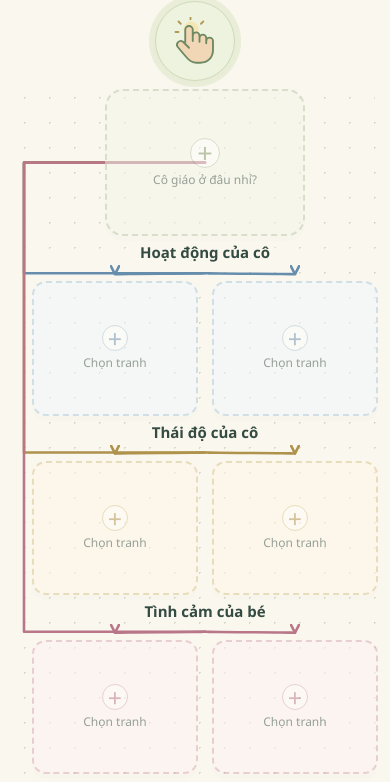
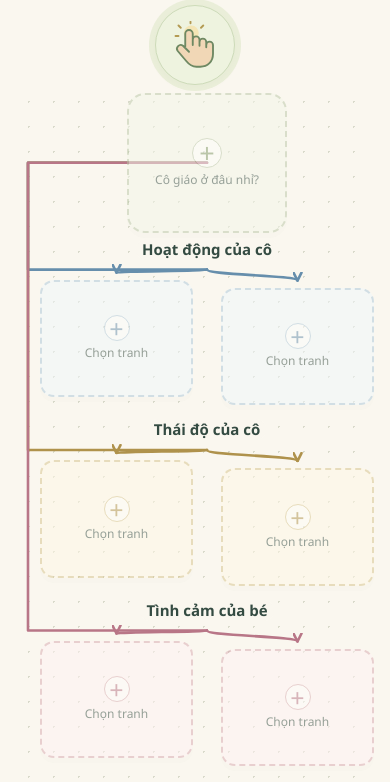
Before and after one commit to doanvanhiep/preschool-mindmap-game, a plain HTML site: page index.html in a window 390 px wide. Shown: the part 62-844 px from the top of the page. Drawn offline with Linux system fonts and the light colour scheme.

Commit message:
Revert "Enlarge mind map images while keeping all slots in one viewport"
This reverts commit 74c8baf3f08ee070fac0b432916807224fa8d2ba.

```diff
--- a/css/style.css
+++ b/css/style.css
@@ -14,14 +14,14 @@ img { max-width: 100%; display: block; }
 h1, h2, p { margin: 0; }
 body:has(dialog[open]) { overflow: hidden; }
 [hidden] { display: none !important; }
-.site-header { width: 100%; max-width: 1800px; margin: 0 auto; padding: 10px 24px; display: flex; flex-shrink: 0; align-items: center; justify-content: space-between; border-bottom: 1px solid #e6e6db; }
+.site-header { width: 100%; max-width: 1360px; margin: 0 auto; padding: 10px 32px; display: flex; flex-shrink: 0; align-items: center; justify-content: space-between; border-bottom: 1px solid #e6e6db; }
 .brand { display: flex; gap: 10px; align-items: center; text-decoration: none; font-size: 23px; font-weight: 750; letter-spacing: -1px; }
 .brand img { transform: rotate(-12deg); }
 .reset-button { display: flex; align-items: center; gap: 8px; background: #fffdf8; border: 1px solid #dedfd3; border-radius: 28px; padding: 8px 17px; font-size: 14px; min-height: 44px; }
 .reset-button > span:first-child { font-size: 28px; color: #aa797e; line-height: 1; }
 .reset-button:hover:not(:disabled) { background: #f5e5e6; }
 .reset-button:disabled { opacity: .5; }
-main { width: 100%; max-width: 1800px; margin: 0 auto; padding: 0 24px; flex: 1; min-height: 0; display: flex; flex-direction: column; }
+main { width: 100%; max-width: 1360px; margin: 0 auto; padding: 0 32px; flex: 1; min-height: 0; display: flex; flex-direction: column; }
 .intro { text-align: center; padding: 8px 0 4px; flex-shrink: 0; }
 h1 { font-size: clamp(28px, 3.4vw, 44px); letter-spacing: -1.5px; font-weight: 750; line-height: 1.2; }
 h1 em { font-family: Georgia, "Times New Roman", serif; font-weight: 400; color: #6f8b62; }
@@ -34,10 +34,10 @@ h1 em { font-family: Georgia, "Times New Roman", serif; font-weight: 400; color:
 .is-hint img { width: 48px; height: 48px; }
 .poem-title.is-hint:hover, .poem-author button.is-hint:hover { background: #e4edce; }
 .mindmap {
-  position: relative; isolation: isolate; container-type: size; flex: 1; width: 100%; min-height: 300px; max-height: 720px; max-width: 1760px;
+  position: relative; isolation: isolate; container-type: size; flex: 1; width: 100%; min-height: 300px; max-height: 600px; max-width: 1260px;
   margin: 0 auto; padding: 8px 12px 12px;
-  display: grid; grid-template-columns: minmax(0, 1fr) minmax(180px, .78fr) minmax(0, 1fr);
-  grid-template-rows: minmax(0, 1fr) minmax(0, 1fr); column-gap: 32px; row-gap: 16px;
+  display: grid; grid-template-columns: minmax(0, 1fr) minmax(160px, .8fr) minmax(0, 1fr);
+  grid-template-rows: minmax(0, 1fr) minmax(0, 1fr); column-gap: 62px; row-gap: 16px;
   background-image: radial-gradient(#d9dacb 1px, transparent 1px);
   background-size: 25px 25px; border-radius: 40px;
 }
@@ -51,13 +51,13 @@ h1 em { font-family: Georgia, "Times New Roman", serif; font-weight: 400; color:
 .branch-attitude { grid-column: 3; grid-row: 2; --accent: #af924c; --slot-border: #d6c38a; --slot-bg: #fff8e6; }
 .branch-heading { display: flex; justify-content: center; margin-bottom: 24px; }
 .branch-heading h2 { background: var(--paper); padding: 4px 10px; border-radius: 14px; font-size: 20px; font-weight: 700; line-height: 1.4; text-align: center; }
-.branch-slots { display: grid; grid-template-columns: minmax(0, 1fr) minmax(0, 1fr); align-items: start; gap: 18px; }
-.branch-slots .image-slot:nth-child(2) { margin-top: 12px; }
-.branch-emotion .image-slot:nth-child(2) { margin-top: 20px; }
+.branch-slots { display: grid; grid-template-columns: minmax(0, 1fr) minmax(0, 1fr); align-items: start; gap: 36px; }
+.branch-slots .image-slot:nth-child(2) { margin-top: 16px; }
+.branch-emotion .image-slot:nth-child(2) { margin-top: 28px; }
 .image-slot {
-  width: 100%; min-width: 0; height: min(260px, calc(50cqh - 82px)); position: relative;
+  width: 100%; min-width: 0; height: min(166px, 26cqh); position: relative;
   display: flex; flex-direction: column; align-items: center; justify-content: center;
-  padding: 6px; background: var(--slot-bg, #f6f9ed);
+  padding: 9px; background: var(--slot-bg, #f6f9ed);
   border: 2px dashed var(--slot-border, #b9c7a7); border-radius: 21px;
   box-shadow: 0 5px 0 #57694707; transition: box-shadow .25s, background .25s;
 }
@@ -71,8 +71,8 @@ h1 em { font-family: Georgia, "Times New Roman", serif; font-weight: 400; color:
 .image-slot.is-celebrating { box-shadow: 0 0 0 5px #e7c66a55, 0 8px 30px #d5ab3c25; }
 .image-slot.is-locked { opacity: .5; }
 .image-slot.is-current { border-style: solid; border-color: var(--accent, #7e9766); animation: slot-pulse 1.6s ease-in-out infinite; }
-.central-node { grid-column: 2; grid-row: 1 / 3; align-self: center; width: 100%; max-width: 340px; margin: auto; --accent: #7e9766; --slot-border: #b9c7a7; --slot-bg: #f3f6e9; }
-.central-node .image-slot { height: min(420px, 76cqh); border-radius: 27px; border-width: 2px; }
+.central-node { grid-column: 2; grid-row: 1 / 3; align-self: center; width: 100%; max-width: 260px; margin: auto; --accent: #7e9766; --slot-border: #b9c7a7; --slot-bg: #f3f6e9; }
+.central-node .image-slot { height: min(290px, 64cqh); border-radius: 27px; border-width: 2px; }
 .central-node .slot-plus { width: 60px; height: 60px; font-size: 42px; }
 .central-node .slot-prompt { font-size: 15px; }
 .play-hint { text-align: center; font-size: 14px; color: var(--muted); margin: 4px 0 8px; flex-shrink: 0; }
@@ -117,32 +117,26 @@ h1 em { font-family: Georgia, "Times New Roman", serif; font-weight: 400; color:
 @keyframes slot-pulse { 0%,100% { box-shadow: 0 0 0 2px #8da87925; } 50% { box-shadow: 0 0 0 8px #8da87955, 0 7px 24px #66865025; } }
 @keyframes hint-glow { 0%,100% { box-shadow: 0 0 0 4px #d8e3be55; } 50% { box-shadow: 0 0 0 9px #c5d6a66b, 0 5px 22px #8da87922; } }
 @media (max-width: 1000px) and (min-width: 701px) {
-  main { padding: 0 20px; }
-  .mindmap { grid-template-columns: repeat(2, minmax(0, 1fr)); column-gap: 32px; }
-  .central-node { grid-column: 1; grid-row: 1; max-width: 280px; }
-  .branch-action { grid-column: 2; grid-row: 1; }
-  .branch-attitude { grid-column: 2; grid-row: 2; }
-  .branch-emotion { grid-column: 1; grid-row: 2; transform: none; }
-  .branch-heading h2 { font-size: 18px; }
-  .branch-slots { gap: 16px; }
-  .image-slot { border-radius: 17px; }
-  .central-node .image-slot { height: min(300px, calc(50cqh - 24px)); }
+  main { padding: 0 24px; }
+  .mindmap { column-gap: 36px; }
+  .branch-heading h2 { font-size: 16px; padding: 6px; }
+  .branch-slots { gap: 24px; }
+  .image-slot { height: min(140px, 26cqh); padding: 6px; border-radius: 17px; }
+  .central-node .image-slot { height: min(250px, 64cqh); }
   .slot-prompt { font-size: 12px; }
   .central-node .slot-prompt { font-size: 13px; }
 }
 @media (max-width: 700px) {
-  .site-header { padding: 6px 12px; }
+  .site-header { padding: 8px 16px; }
   .brand { font-size: 21px; }
   .brand img { width: 36px; height: 36px; }
   .reset-button { padding: 7px 12px; font-size: 13px; }
-  main { padding: 0 12px; }
+  main { padding: 0 16px; }
   .intro { padding: 6px 0 4px; }
   h1 { font-size: 30px; letter-spacing: -1px; }
   .poem-author { font-size: 20px; }
-  .poem-title:disabled { padding: 2px 8px; }
-  .poem-author button:disabled { min-height: 28px; padding: 0 8px; }
-  .mindmap { grid-template-columns: minmax(0, 1fr); grid-template-rows: minmax(0, .85fr) repeat(3, minmax(0, 1fr)); gap: 6px; padding: 4px 0 8px 20px; min-height: 380px; max-height: none; max-width: 440px; border-radius: 25px; }
-  .central-node { grid-column: 1; grid-row: 1; width: 200px; height: 100%; min-height: 0; }
+  .mindmap { grid-template-columns: minmax(0, 1fr); grid-template-rows: minmax(0, .8fr) repeat(3, minmax(0, 1fr)); gap: 6px; padding: 4px 0 8px 24px; min-height: 380px; max-height: none; max-width: 440px; border-radius: 25px; }
+  .central-node { grid-column: 1; grid-row: 1; width: 160px; height: 100%; min-height: 0; }
   #central-slot { height: 100%; }
   .central-node .image-slot { height: 100%; border-radius: 18px; }
   .central-node .slot-plus { width: 30px; height: 30px; font-size: 27px; }
@@ -151,11 +145,11 @@ h1 em { font-family: Georgia, "Times New Roman", serif; font-weight: 400; color:
   .branch-action { grid-row: 2; }
   .branch-attitude { grid-row: 3; }
   .branch-emotion { grid-row: 4; }
-  .branch-heading { margin-bottom: 18px; flex-shrink: 0; }
+  .branch-heading { margin-bottom: 20px; flex-shrink: 0; }
   .branch-heading h2 { font-size: 15px; padding: 0 6px; }
-  .branch-slots { grid-template-rows: minmax(0, 1fr); gap: 14px; flex: 1; min-height: 0; }
-  .branch-slots .image-slot:nth-child(2), .branch-emotion .image-slot:nth-child(2) { margin-top: 0; }
-  .image-slot { height: 100%; min-height: 44px; padding: 4px; border-radius: 14px; }
+  .branch-slots { grid-template-rows: minmax(0, 1fr); gap: 28px; flex: 1; min-height: 0; padding-bottom: 8px; }
+  .branch-slots .image-slot:nth-child(2), .branch-emotion .image-slot:nth-child(2) { margin-top: 8px; }
+  .image-slot { height: calc(100% - 8px); min-height: 44px; padding: 4px; border-radius: 14px; }
   .slot-plus { width: 26px; height: 26px; font-size: 25px; margin-bottom: 3px; flex-shrink: 0; }
   .slot-prompt { font-size: 12px; }
   .play-hint { font-size: 12px; margin: 3px 0 6px; }
--- a/index.html
+++ b/index.html
@@ -7,7 +7,7 @@
   <meta name="description" content="Cùng con khám phá hoạt động, thái độ của cô giáo và tình cảm của bé qua trò chơi sơ đồ tư duy.">
   <title>Cô giáo của con · Vườn nhỏ học vui</title>
   <link rel="icon" href="assets/images/flower.svg" type="image/svg+xml">
-  <link rel="stylesheet" href="css/style.css?v=large-slots-1">
+  <link rel="stylesheet" href="css/style.css?v=compact-screen-2">
   <script defer src="js/game-data.js?v=tap-hints-1"></script>
   <script defer src="js/storage.js?v=tap-hints-1"></script>
   <script defer src="js/game.js?v=poem-fireworks-1"></script>
```
Also changed, not shown: 1 other file.
